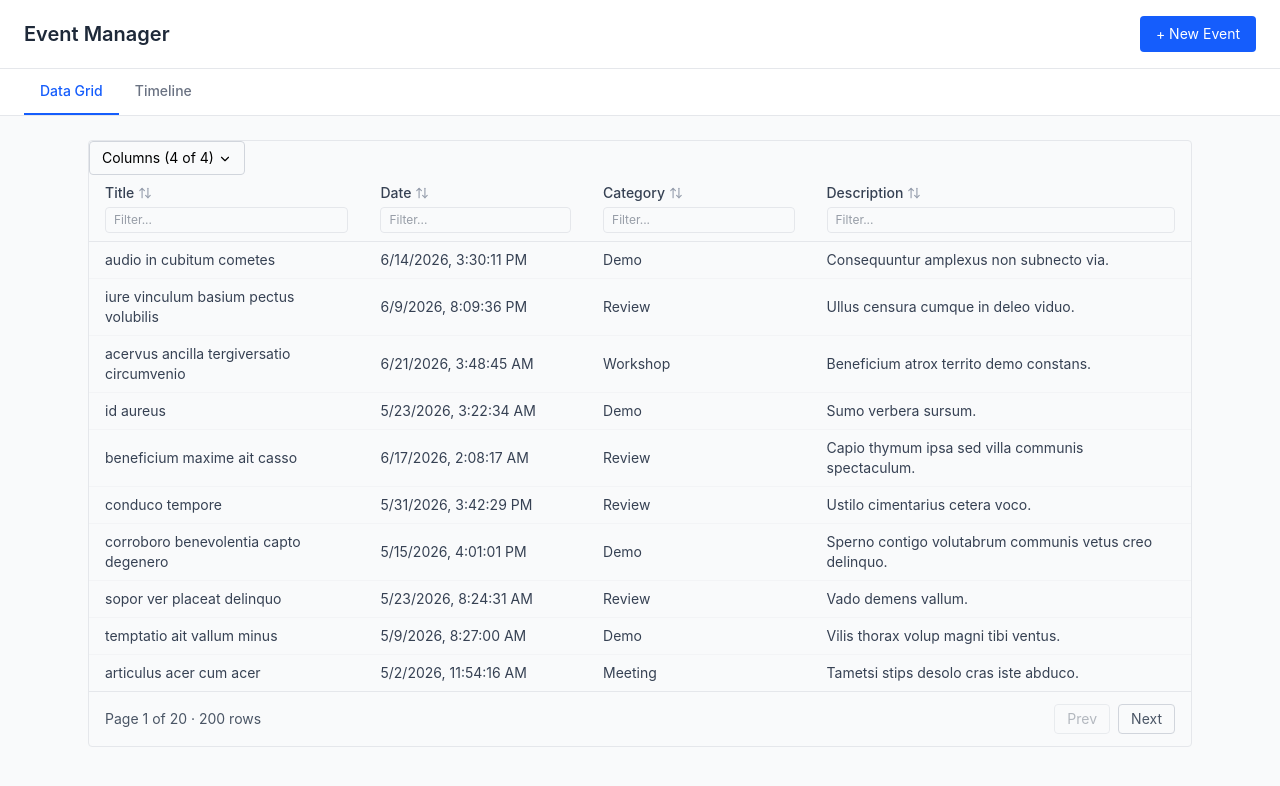
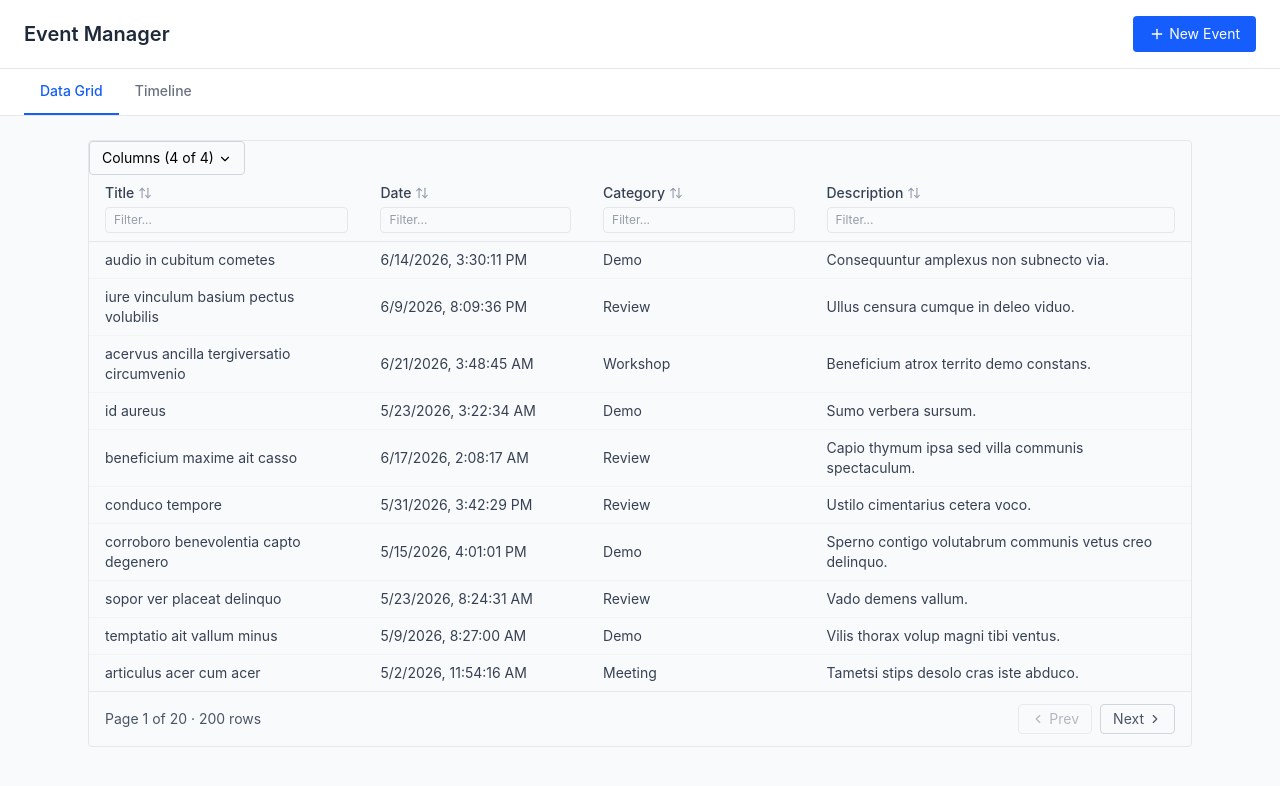
Before and after one commit to amitnagar19/react-event-manager, a React (Vite) app: page / in a window 1280 px wide. Shown: the top 786 px of the page. Built offline with nearby package versions, Linux system fonts and the light colour scheme.

Commit message:
fix: improve UI with Lucide icons, pagination icons

```diff
--- a/src/App.tsx
+++ b/src/App.tsx
@@ -8,6 +8,7 @@ import type { EventFormData } from './components/EventForm/types.ts';
 import { useEventStore } from './store/useEventStore.ts';
 import Timeline from './components/Timeline/Timeline.tsx';
 import Tabs from './components/Tabs.tsx';
+import { Plus } from 'lucide-react';
 
 const columns: ColumnConfig<Event>[] = [
     { accessor: 'title', label: 'Title' },
@@ -43,9 +44,10 @@ function App() {
                 <h1 className="text-xl font-semibold text-gray-800">Event Manager</h1>
                 <button
                     onClick={() => setModalOpen(true)}
-                    className="px-4 py-2 text-sm bg-blue-600 text-white rounded hover:bg-blue-700 cursor-pointer"
+                    className="inline-flex items-center gap-1 px-4 py-2 text-sm bg-blue-600 text-white rounded hover:bg-blue-700 cursor-pointer"
                 >
-                    + New Event
+                    <Plus size={16} />
+                    New Event
                 </button>
             </header>
             <Tabs tabs={TABS} active={activeTab} onChange={(v) => setActiveTab(v as Tab)} />
--- a/src/components/DataGrid/DataGrid.tsx
+++ b/src/components/DataGrid/DataGrid.tsx
@@ -8,10 +8,10 @@ import {
     getPaginationRowModel,
     getSortedRowModel,
     type SortingState,
-    useReactTable,
+    useReactTable
 } from '@tanstack/react-table';
 import type { DataGridProps } from './types.ts';
-import { ArrowDown, ArrowUp, ArrowUpDown } from 'lucide-react';
+import { ArrowDown, ArrowUp, ArrowUpDown, ChevronLeft, ChevronRight } from 'lucide-react';
 import ColumnToggle from './ColumnToggle.tsx';
 
 function DataGrid<T extends object>({
@@ -140,16 +140,16 @@ function DataGrid<T extends object>({
                     <button
                         onClick={() => table.previousPage()}
                         disabled={!table.getCanPreviousPage()}
-                        className="px-3 py-1 border border-gray-300 rounded disabled:opacity-40 hover:bg-gray-50 cursor-pointer"
+                        className="inline-flex items-center gap-1 px-3 py-1 border border-gray-300 rounded disabled:opacity-40 hover:bg-gray-50 cursor-pointer"
                     >
-                        Prev
+                        <ChevronLeft size={14} /> Prev
                     </button>
                     <button
                         onClick={() => table.nextPage()}
                         disabled={!table.getCanNextPage()}
-                        className="px-3 py-1 border border-gray-300 rounded disabled:opacity-40 hover:bg-gray-50 cursor-pointer"
+                        className="inline-flex items-center gap-1 px-3 py-1 border border-gray-300 rounded disabled:opacity-40 hover:bg-gray-50 cursor-pointer"
                     >
-                        Next
+                        Next <ChevronRight size={14} />
                     </button>
                 </div>
             </div>
--- a/src/components/Modal.tsx
+++ b/src/components/Modal.tsx
@@ -1,4 +1,5 @@
 import { type ReactNode, useEffect } from 'react';
+import { X } from 'lucide-react';
 
 interface Props {
     open: boolean;
@@ -36,9 +37,9 @@ function Modal({ open, onClose, title, children }: Props) {
                     <button
                         onClick={onClose}
                         aria-label="Close"
-                        className="text-gray-400 hover:text-gray-600 text-2xl leading-none"
+                        className="text-gray-400 hover:text-gray-600 cursor-pointer"
                     >
-                        ×
+                        <X size={18} />
                     </button>
                 </div>
                 {children}
```
